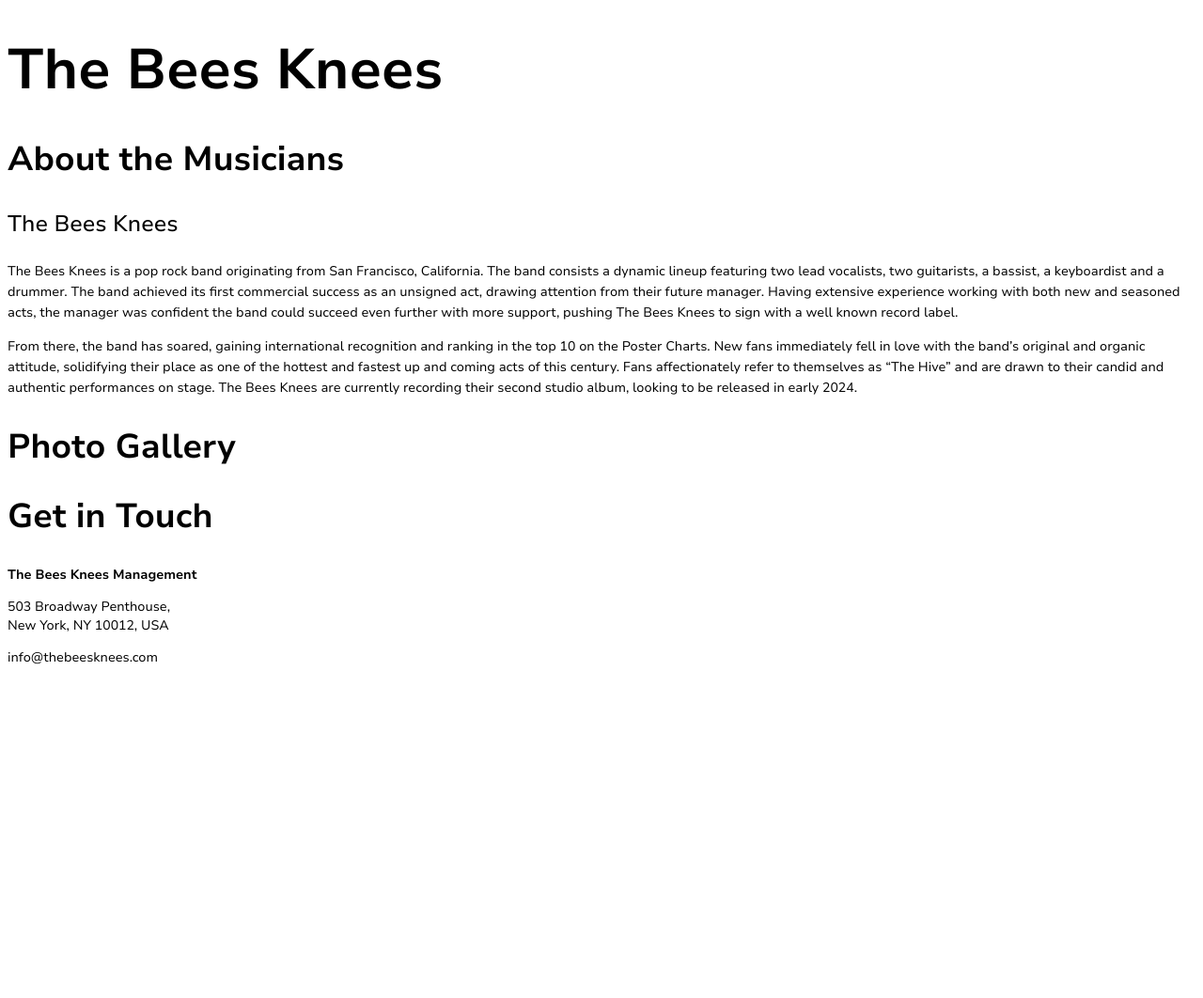
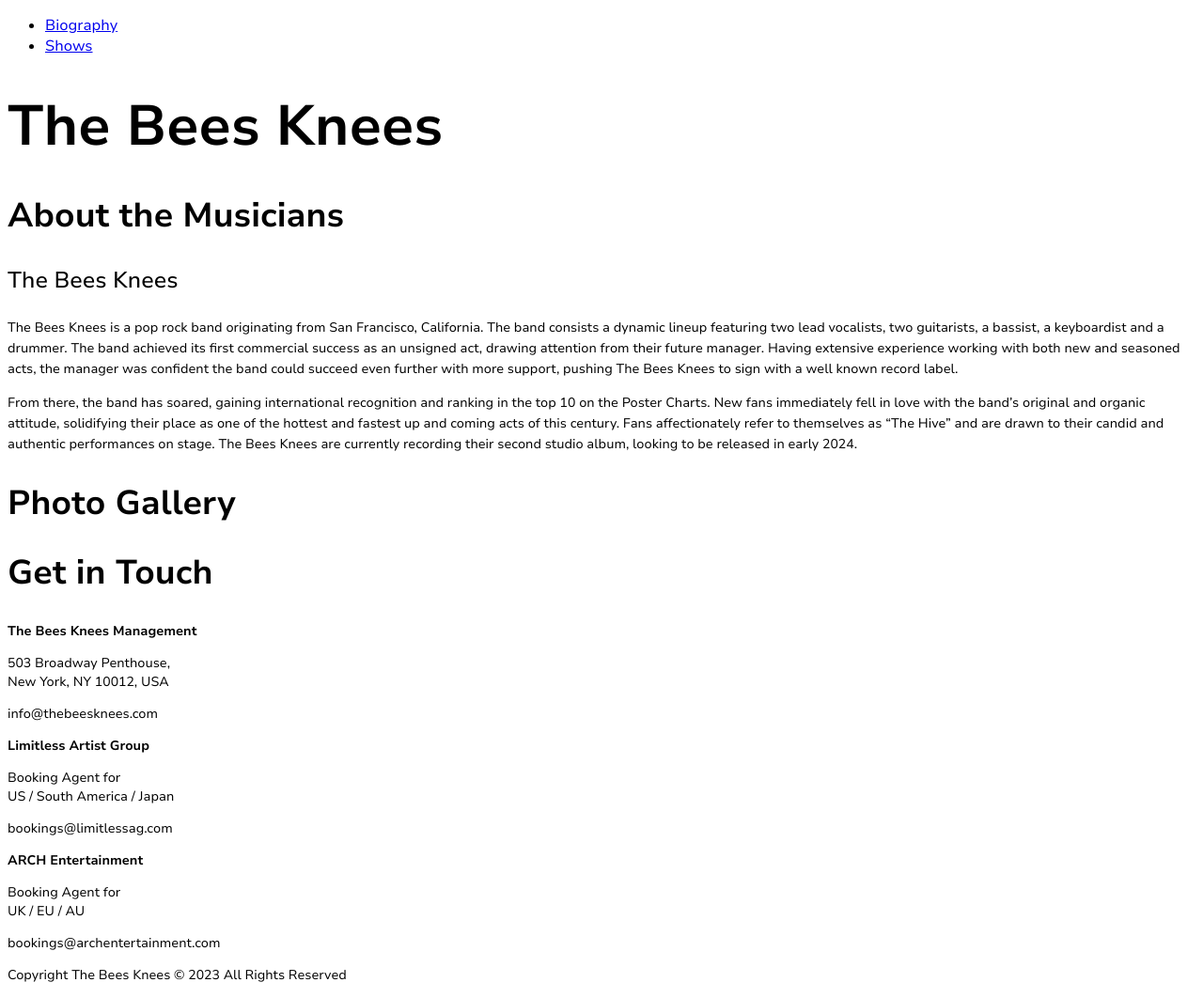
Before and after one commit to passportmidi/bstn-band-website, a plain HTML site: page index.html in a window 1280 px wide. Shown: the whole page at 94% size. Before the commit the page ends 800 px from the top, so only its background shows below. Drawn offline with Linux system fonts and the light colour scheme; files whose address does not match are found by name.

Commit message:
add header and footer structure to html

```diff
--- a/index.html
+++ b/index.html
@@ -7,6 +7,18 @@
     <title>BandSite</title>
   </head>
   <body>
+    <header>
+      <nav class="header-nav">
+          <ul class="header-nav__list">
+            <li class="header-nav__item">
+              <a href="index.html" class="header-nav__link">Biography</a>
+            </li>
+            <li class="header-nav__item">
+              <a href="index.html" class="header-nav__link">Shows</a>
+            </li>
+          </ul>
+      </nav>
+    </header>
     <main>
       <h1 class="heading heading--page main__heading--page">The Bees Knees</h1>
       <h2 class="heading heading--section main__heading--section">
@@ -51,6 +63,29 @@
         </p>
         <p class="footer__copy footer__copy--normal">info@thebeesknees.com</p>
       </section>
+      <section class="footer__contact-info">
+        <p class="footer__copy footer__copy--bold">Limitless Artist Group</p>
+        <p class="footer__copy footer__copy--normal">
+          Booking Agent for<br />US / South America / Japan
+        </p>
+        <p class="footer__copy footer__copy--normal">
+          bookings@limitlessag.com
+        </p>
+      </section>
+      <section class="footer__contact-info">
+        <p class="footer__copy footer__copy--bold">ARCH Entertainment</p>
+        <p class="footer__copy footer__copy--normal">
+          Booking Agent for<br />UK / EU / AU
+        </p>
+        <p class="footer__copy footer__copy--normal">
+          bookings@archentertainment.com
+        </p>
+      </section>
+      <section class="footer__copyright">
+        <p class="footer__copy footer__copy--normal">
+          Copyright The Bees Knees © 2023 All Rights Reserved
+        </p>
+      </section>
     </footer>
   </body>
 </html>
```
